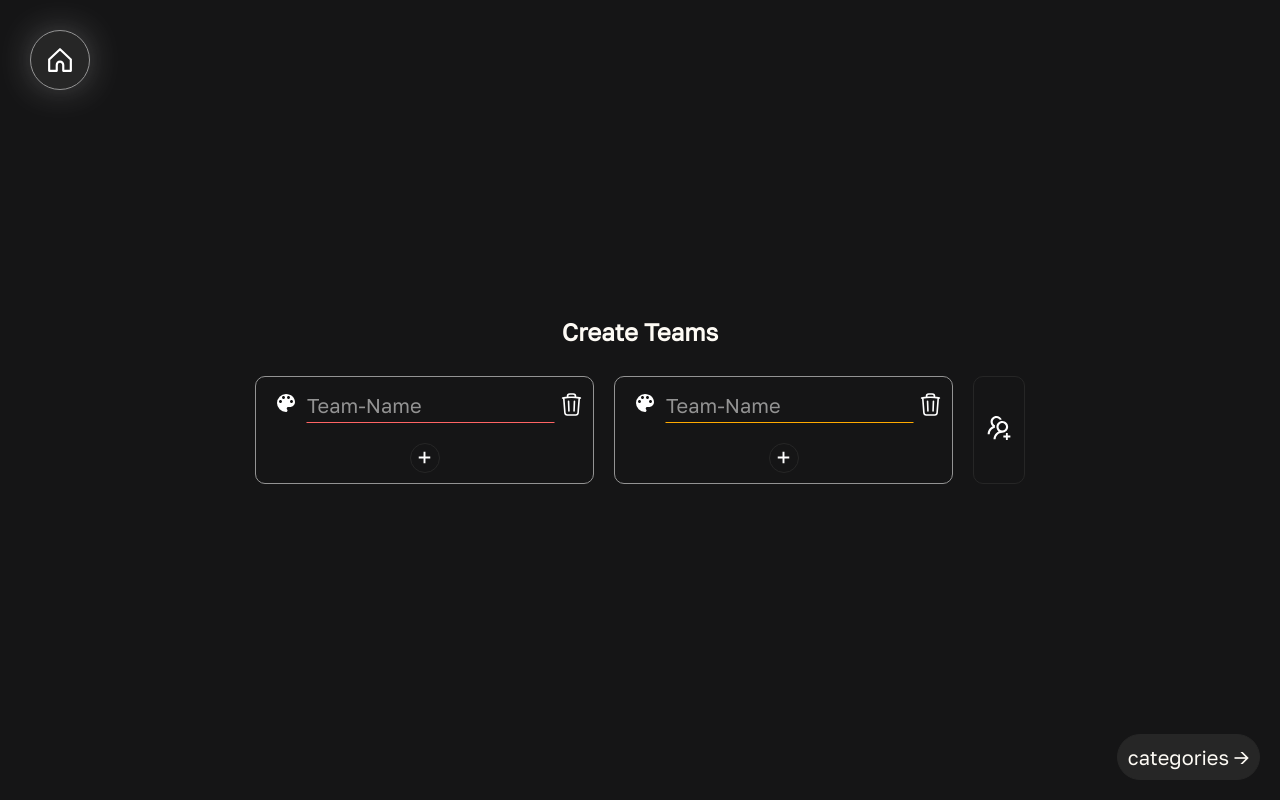
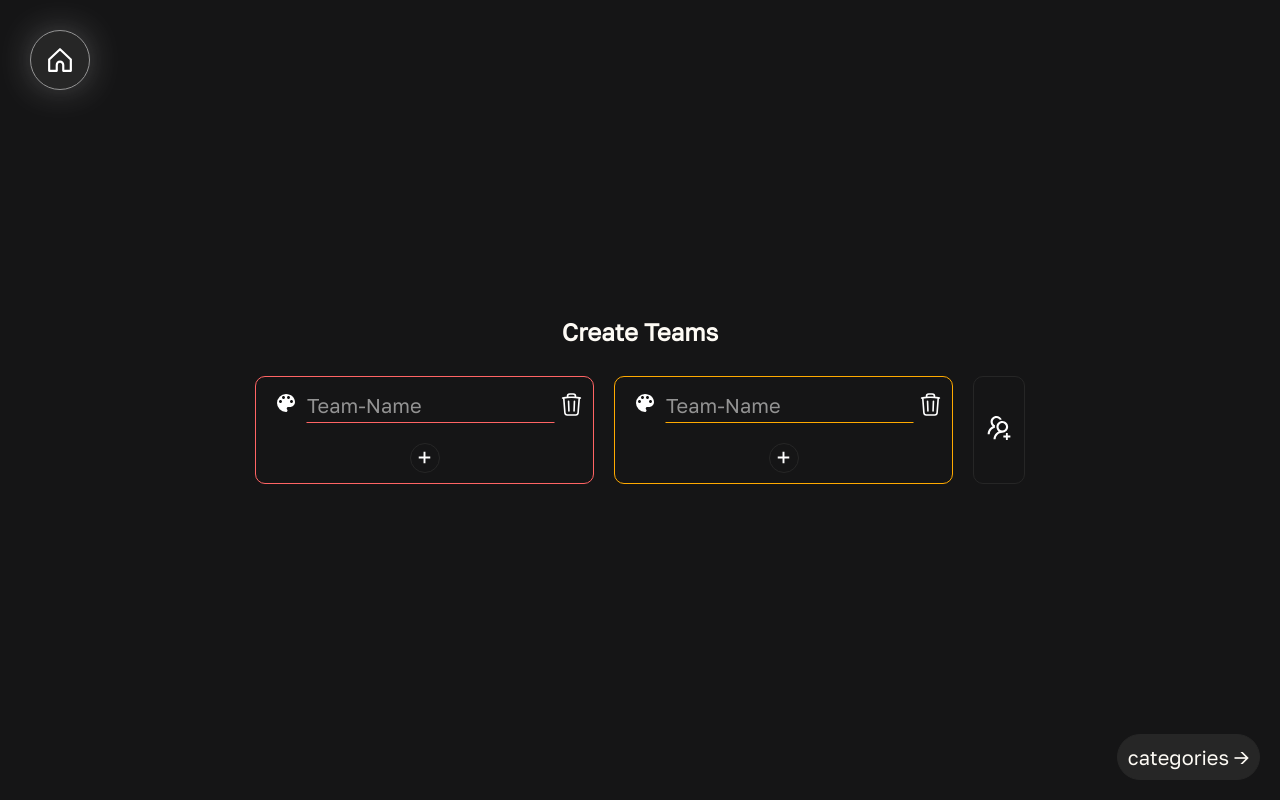
Before and after one commit to NilsGke/klugscheisser-quiz, a React (Vite) app: page /game in a window 1280 px wide. Built offline with nearby package versions, Linux system fonts and the light colour scheme; what js-confetti would draw is missing.

Commit message:
team border color

```diff
--- a/src/routes/game/setup/Setup.tsx
+++ b/src/routes/game/setup/Setup.tsx
@@ -214,7 +214,12 @@ const Team = ({
     );
 
     return (
-        <div className="team">
+        <div
+            className="team"
+            style={{
+                borderColor: team.color,
+            }}
+        >
             <div className="head">
                 <div
                     className={
```
